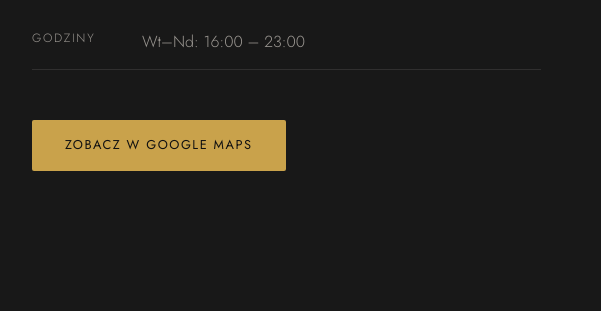
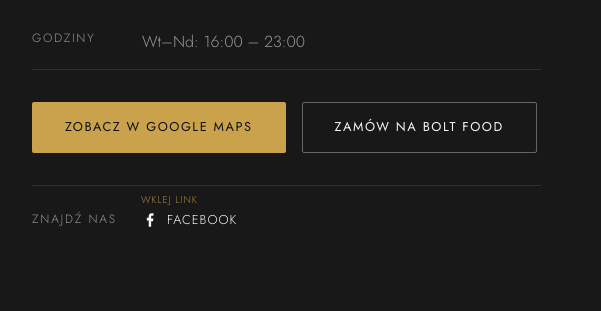
Before and after one commit to makswoj111/main, a plain HTML site: page index.html in a window 1280 px wide. Shown: the part 3758-4069 px from the top of the page, 42-643 px from the left. Drawn offline with nearby package versions, Linux system fonts and the light colour scheme; grey boxes are pictures that could not be loaded.

Commit message:
Add Bolt Food ordering link and social row in Kontakt section
Adds a "Zamów na Bolt Food" CTA next to the Google Maps button and a
"Znajdź nas" row for social links. Facebook is wired up as a pending
placeholder (visibly labeled "wklej link") until the client sends the
real URL; Instagram was requested to be left out.

Co-Authored-By: Claude Sonnet 5 <noreply@anthropic.com>
Claude-Session: https://claude.ai/code/session_01FuupTLqNh62Ay4wM9Cjjgp

```diff
--- a/index.html
+++ b/index.html
@@ -120,7 +120,20 @@
           <p class="contact-line"><span>Telefon</span><a href="tel:+48000000000">+48 000 000 000</a></p>
           <p class="contact-line"><span>E-mail</span><a href="mailto:kontakt@lavinotheque-ochota.pl">kontakt@lavinotheque-ochota.pl</a></p>
           <p class="contact-line"><span>Godziny</span>Wt–Nd: 16:00 – 23:00</p>
-          <a href="https://maps.app.goo.gl/4N8y4ykX3kXe45896" target="_blank" rel="noopener" class="btn btn-primary map-link">Zobacz w Google Maps</a>
+
+          <div class="action-row">
+            <a href="https://maps.app.goo.gl/4N8y4ykX3kXe45896" target="_blank" rel="noopener" class="btn btn-primary">Zobacz w Google Maps</a>
+            <a href="https://food.bolt.eu/en/307-warsaw/p/121995-la-vinotheque-harfowa/?utm_source=google_integration" target="_blank" rel="noopener" class="btn btn-ghost">Zamów na Bolt Food</a>
+          </div>
+
+          <div class="social-row">
+            <span class="social-label">Znajdź nas</span>
+            <!-- TODO: podmienić na docelowy link Facebook, gdy zostanie przesłany -->
+            <a href="#" target="_blank" rel="noopener" class="social-link" data-pending="facebook" aria-label="Facebook">
+              <svg viewBox="0 0 24 24" width="18" height="18"><path fill="currentColor" d="M13.5 21v-7.5H16l.5-3.5h-3V7.9c0-1 .3-1.7 1.7-1.7H16.6V3.1C16.3 3 15.3 3 14.2 3c-2.3 0-3.9 1.4-3.9 4v2h-2.5v3.5h2.5V21h3.2z"/></svg>
+              Facebook
+            </a>
+          </div>
         </div>
         <div class="split-media map-wrap">
           <iframe
--- a/styles.css
+++ b/styles.css
@@ -314,7 +314,56 @@ img { max-width: 100%; display: block; }
   color: var(--gray);
 }
 .contact-line a:hover { color: var(--gold); }
-.map-link { margin-top: 32px; }
+
+.action-row {
+  display: flex;
+  gap: 16px;
+  flex-wrap: wrap;
+  margin-top: 32px;
+}
+
+.social-row {
+  display: flex;
+  align-items: center;
+  gap: 24px;
+  flex-wrap: wrap;
+  margin-top: 32px;
+  padding-top: 24px;
+  border-top: 1px solid rgba(247, 245, 241, 0.1);
+}
+.social-label {
+  font-size: 0.75rem;
+  text-transform: uppercase;
+  letter-spacing: 0.15em;
+  color: var(--gray);
+}
+.social-link {
+  display: inline-flex;
+  align-items: center;
+  gap: 8px;
+  font-size: 0.8rem;
+  text-transform: uppercase;
+  letter-spacing: 0.08em;
+  color: var(--white);
+  transition: color 0.3s ease;
+}
+.social-link svg { flex-shrink: 0; }
+.social-link:hover { color: var(--gold); }
+
+/* Placeholder links awaiting a real URL from the client */
+[data-pending] { position: relative; }
+[data-pending]::after {
+  content: "wklej link";
+  position: absolute;
+  top: -18px;
+  left: 0;
+  font-size: 0.62rem;
+  letter-spacing: 0.08em;
+  text-transform: uppercase;
+  color: var(--gold);
+  opacity: 0.8;
+  white-space: nowrap;
+}
 
 .map-wrap {
   aspect-ratio: 4/5;
```
